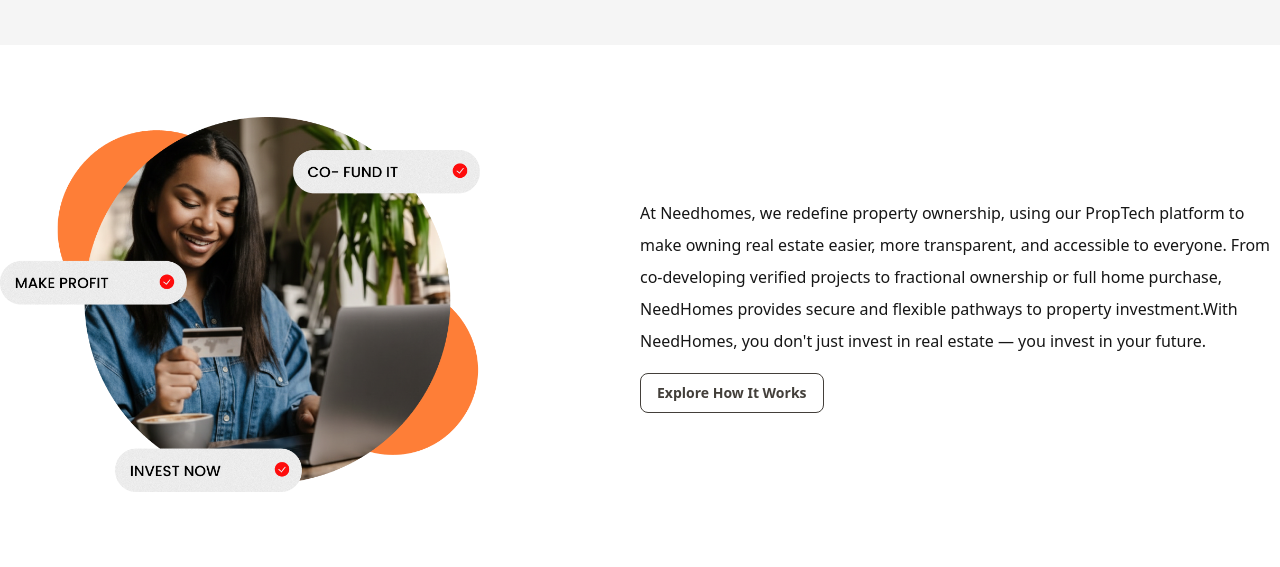
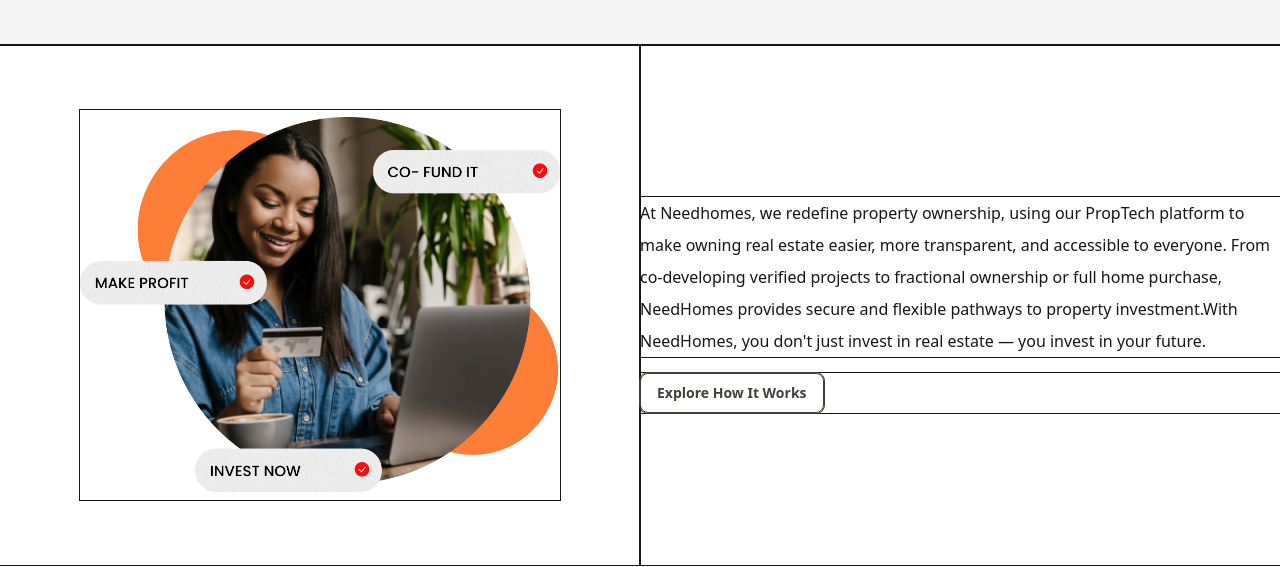
Before and after one commit to greenmousedev0/needhomes, a React (Vite) app: page /home in a window 1280 px wide. Shown: the part 639-1206 px from the top of the page. Built offline with nearby package versions, Linux system fonts and the light colour scheme.

Commit message:
need_homes

```diff
--- a/src/pages/home/_components/OnDevices.tsx
+++ b/src/pages/home/_components/OnDevices.tsx
@@ -30,7 +30,7 @@
               console.log(data);
               toast.info(JSON.stringify(data));
             })}
-            className="bg-base-300 text-base-content p-4 max-w-md mx-auto space-y-3 flex flex-col  ring-primary ring-4"
+            className="bg-base-300 text-base-content  px-4 max-w-md space-y-3 flex flex-col  ring-primary ring-4"
           >
             <h2 className="text-3xl font-black">NewsLetter</h2>
             <p className="text-lg">Subscribe To Newsletter For Updates</p>
--- a/src/pages/home/index.tsx
+++ b/src/pages/home/index.tsx
@@ -14,7 +14,7 @@
 export default function index() {
   const [showVideo, setVideo] = useState<boolean>(false);
   return (
-    <div className="*:text-center md:*:text-left ">
+    <div className="*:text-center md:*:text-left **:ring">
       <Header />
       <section className="bg-base-200">
         <div className="container mx-auto bg-base-200 px-4 md:px-0">
@@ -72,11 +72,11 @@
           </div>
         </div>
       </section>
-      <div className="space-y-12 px-4 md:px-0">
+      <div className="space-y-12  md:px-0">
         <section>
           <Sectiongrid>
             <FlexInfo className="">
-              <div className="size-3/4 mr-auto ">
+              <div className="size-3/4 md:mr-auto mx-auto ">
                 <img
                   src="workings.png "
                   className="size-full object-contain"
@@ -107,7 +107,7 @@
           <section className="bg-base-200">
             <Statistics />
           </section>
-          <section className="-mx-4 md:mx-0">
+          <section className=" md:mx-0">
             <CoDev />
           </section>
           <section className="bg-base-200">
@@ -116,7 +116,7 @@
           <section>
             <CoTypes />
           </section>
-          <section className="py-22 bg-base-200">
+          <section className="py-22 bg-base-200 px-4 md:px-0">
             <div className="h-[420px] flex">
               <img
                 src="how-it-works.png"
@@ -131,7 +131,7 @@
           <section className=" bg-base-200">
             <FAQ />
           </section>
-          <section className="-mx-4 md:mx-0">
+          <section className="">
             <GetOnDevices />
           </section>
         </div>
```
